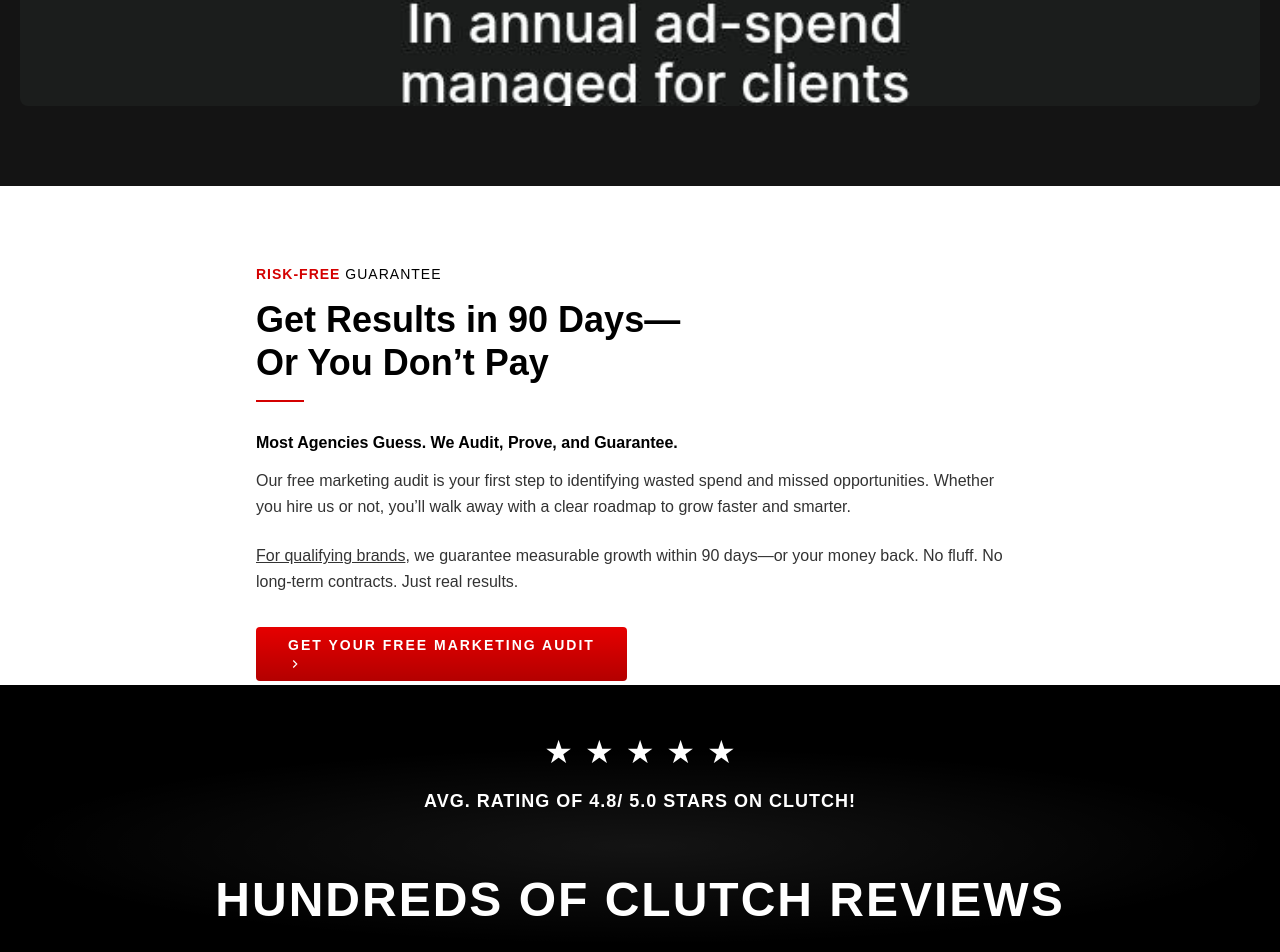
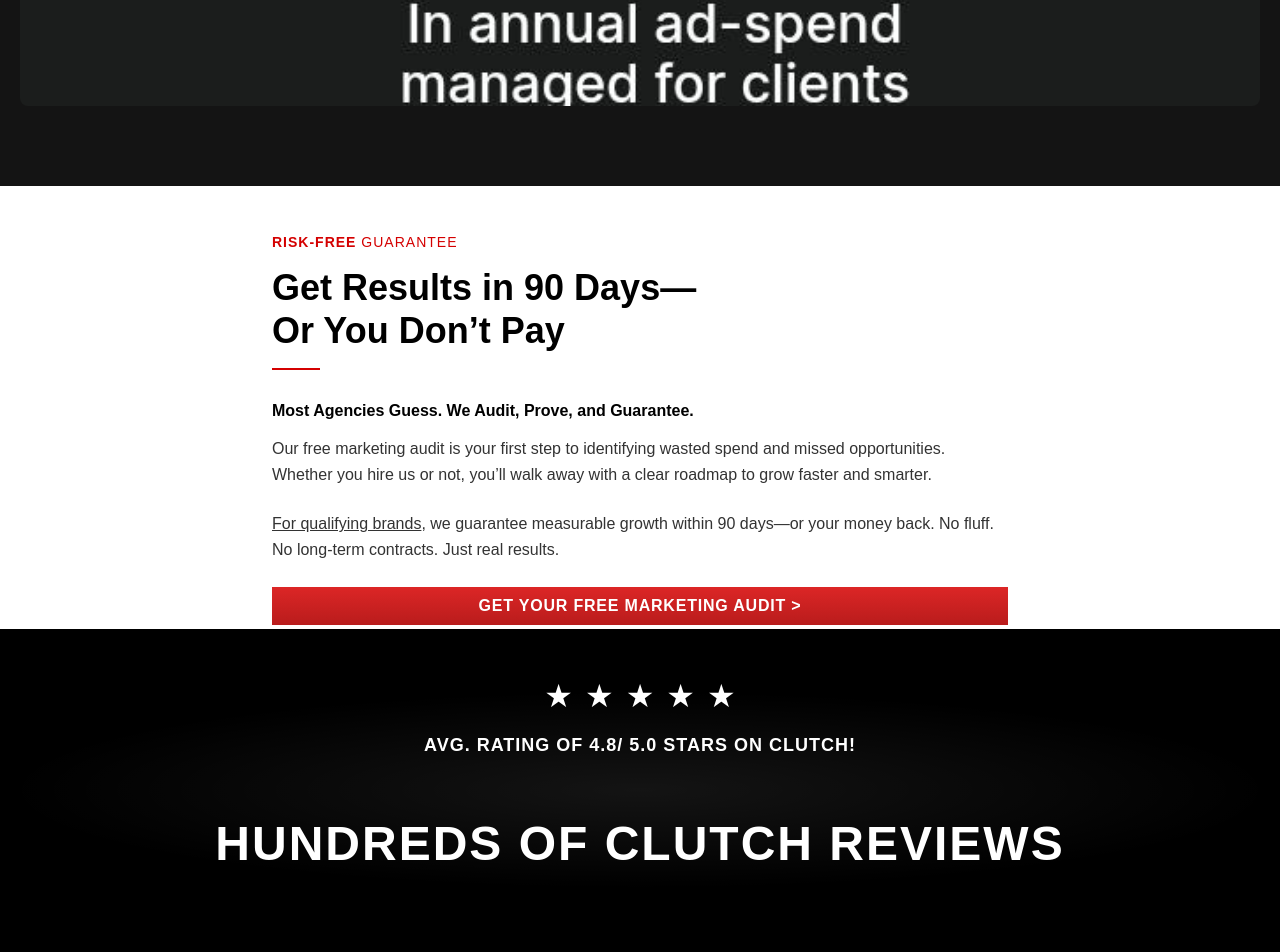
Before and after one commit to Molly256/disruptivewebsite, a Next.js app: page / in a window 1280 px wide. Shown: the part 5305-6257 px from the top of the page. Built offline with nearby package versions, Linux system fonts and the light colour scheme.

Commit message:
Pixel perfect: 4px gap, tight red bar, full width button

```diff
--- a/app/page.js
+++ b/app/page.js
@@ -514,14 +514,14 @@ export default function Home() {
         </div>
       </section>
 
-      {/* Risk-Free Guarantee Section - TIGHT BAR + TINY GAP */}
-      <section style={{ background: '#fff', padding: '80px 24px 4px 24px' }}>
-        <div style={{ maxWidth: '768px', margin: '0 auto' }}>
+      {/* Risk-Free Guarantee Section - PIXEL PERFECT MATCH */}
+      <section style={{ background: '#fff', padding: '48px 0 4px 0', width: '100vw', marginLeft: 'calc(-50vw + 50%)' }}>
+        <div style={{ maxWidth: '768px', margin: '0 auto', padding: '0 16px' }}>
 
-          {/* Header: RISK-FREE red bold, GUARANTEE black normal */}
+          {/* Header: RISK-FREE bold red, GUARANTEE lighter red thin */}
           <p style={{ fontSize: '14px', letterSpacing: '1px', textTransform: 'uppercase', marginBottom: '16px' }}>
             <span style={{ color: '#d40000', fontWeight: '700' }}>RISK-FREE</span>
-            <span style={{ color: '#000', fontWeight: '400' }}> GUARANTEE</span>
+            <span style={{ color: '#d40000', fontWeight: '400' }}> GUARANTEE</span>
           </p>
 
           {/* Main heading: 2 lines with em dash */}
@@ -544,42 +544,41 @@ export default function Home() {
             Whether you hire us or not, you’ll walk away with a clear roadmap to grow faster and smarter.
           </p>
 
-          {/* Underlined text */}
-          <p style={{ color: '#333', marginBottom: '32px', lineHeight: '1.6' }}>
+          {/* Underlined text - mb-6 = 24px before button */}
+          <p style={{ color: '#333', marginBottom: '24px', lineHeight: '1.6' }}>
             <span style={{ textDecoration: 'underline' }}>For qualifying brands</span>, we guarantee measurable growth within 90 days—or your money back.
             No fluff. No long-term contracts. Just real results.
           </p>
 
-          {/* Gradient button - TIGHT py-2.5 height */}
+          {/* Gradient button - py-2.5, rounded-none, full width, text-base */}
           <button
             onClick={() => scrollTo('contact-us')}
             style={{
-              background: 'linear-gradient(180deg, #e60000 0%, #b30000 100%)',
+              width: '100%',
+              background: 'linear-gradient(180deg, #dc2626 0%, #b91c1c 100%)',
               color: '#fff',
               fontWeight: '700',
-              padding: '10px 32px',
-              borderRadius: '4px',
+              padding: '10px 0',
+              borderRadius: '0',
               border: 'none',
-              fontSize: '14px',
-              letterSpacing: '2px',
+              fontSize: '16px',
+              letterSpacing: '0.05em',
               cursor: 'pointer',
               textTransform: 'uppercase',
               display: 'flex',
-              flexDirection: 'column',
-              alignItems: 'flex-start',
-              gap: '4px'
+              flexDirection: 'row',
+              justifyContent: 'center',
+              alignItems: 'center',
+              gap: '6px'
             }}
           >
-            <span>GET YOUR FREE MARKETING AUDIT</span>
-            <svg width="14" height="14" viewBox="0 0 24 24" fill="none" stroke="currentColor" strokeWidth="2">
-              <path d="M9 18l6-6-6-6" />
-            </svg>
+            <span>GET YOUR FREE MARKETING AUDIT &gt;</span>
           </button>
 
         </div>
       </section>
 
-      {/* Rating Bar + HUNDREDS OF CLUTCH REVIEWS - Starts immediately, mt-0 */}
+      {/* Rating Bar + HUNDREDS OF CLUTCH REVIEWS - mt-0, touches white section */}
       <section style={{
         background: '#000',
         width: '100vw',
```
